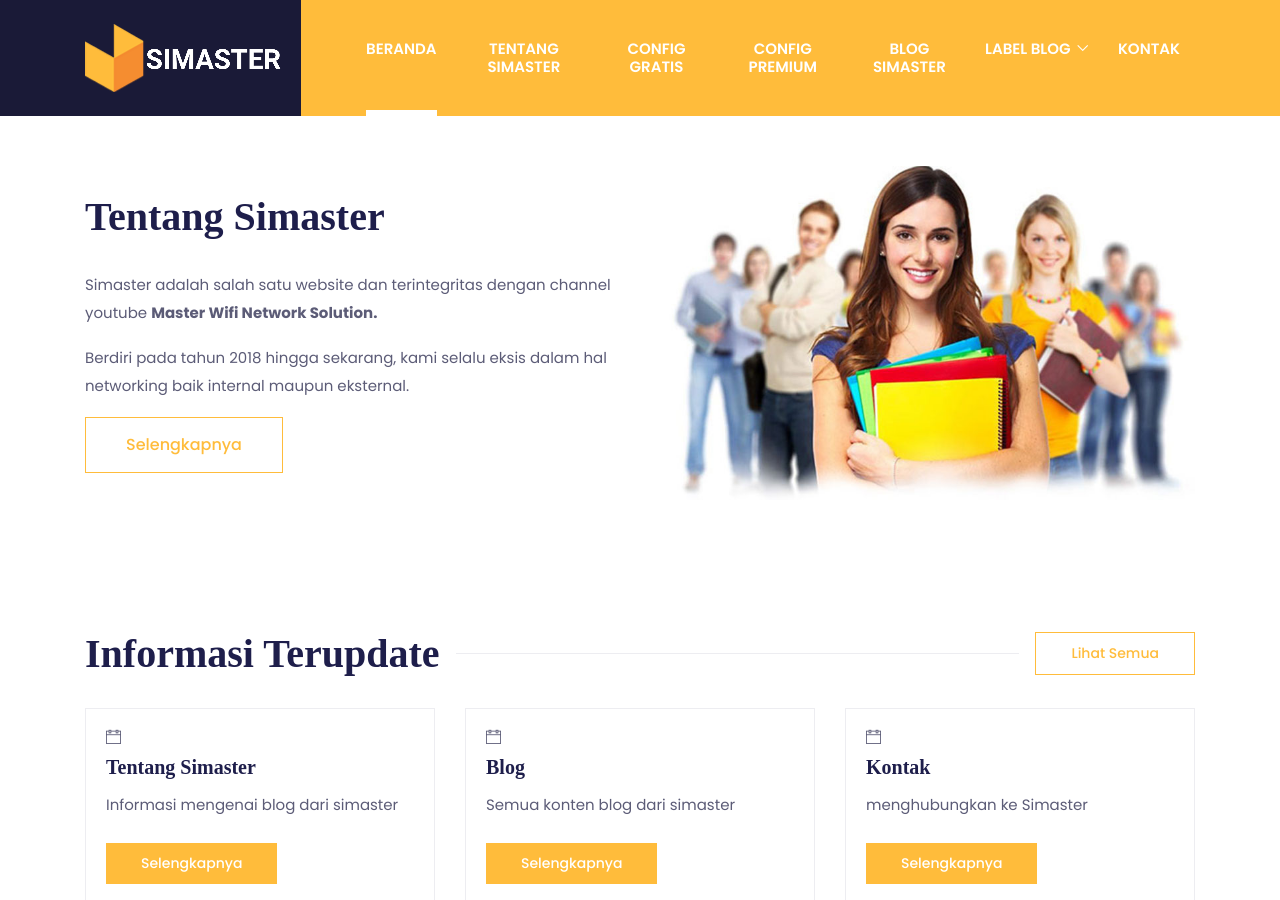
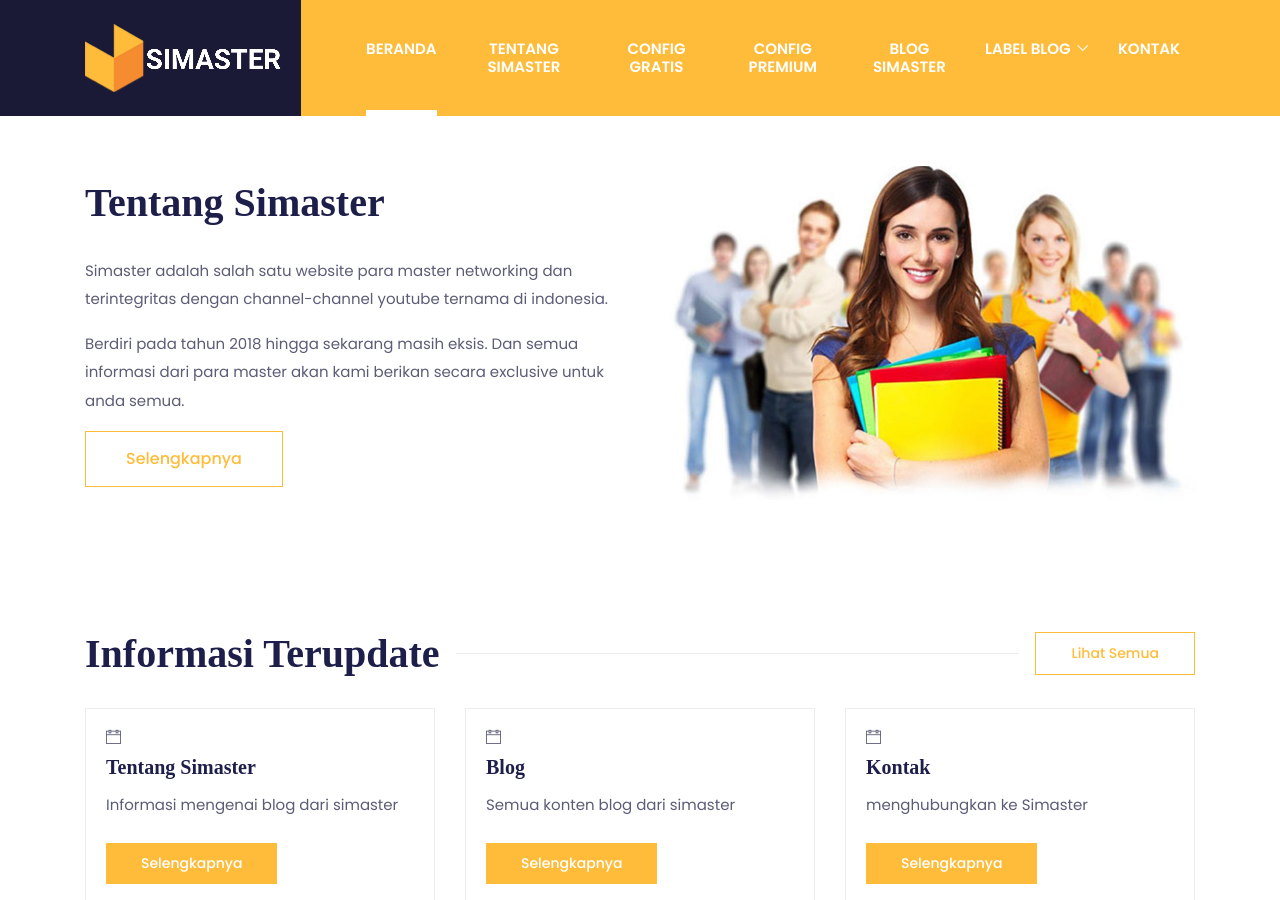
Before and after one commit to mwnsofficial/simastertutorials.github.io, a Jekyll site: the page built from index.html, in a window 1280 px wide and 900 px high, scrolled down 1517 px. Built offline with Jekyll 4.4.1, drawn with Linux system fonts in a browser that asks for light colours; some web fonts are replaced; the list of posts is cut into pages by our own code.

Commit message:
Update index.html

```diff
--- a/index.html
+++ b/index.html
@@ -84,12 +84,12 @@ description: Selamat datang di situs Simaster
     <div class="row align-items-center">
       <div class="col-md-6 order-2 order-md-1">
         <h2 class="section-title">Tentang Simaster</h2>
-        <p>Simaster adalah salah satu website dan terintegritas dengan channel youtube <b>Master Wifi Network Solution.</b></p>
-        <p>Berdiri pada tahun 2018 hingga sekarang, kami selalu eksis dalam hal networking baik internal maupun eksternal.</p>
-        <a href="about.html" class="btn btn-outline-primary">Selengkapnya</a>
+        <p>Simaster adalah salah satu website para master networking dan terintegritas dengan channel-channel youtube ternama di indonesia.</b></p>
+        <p>Berdiri pada tahun 2018 hingga sekarang masih eksis. Dan semua informasi dari para master akan kami berikan secara exclusive untuk anda semua.</p>
+        <a href="/about.html" class="btn btn-outline-primary">Selengkapnya</a>
       </div>
       <div class="col-md-6 order-1 order-md-2 mb-4 mb-md-0">
-        <img class="img-fluid w-100" src="images/about/about-us.jpg" alt="about image">
+        <img class="img-fluid w-100" src="/images/about/about-us.jpg" alt="about image">
       </div>
     </div>
   </div>
```
